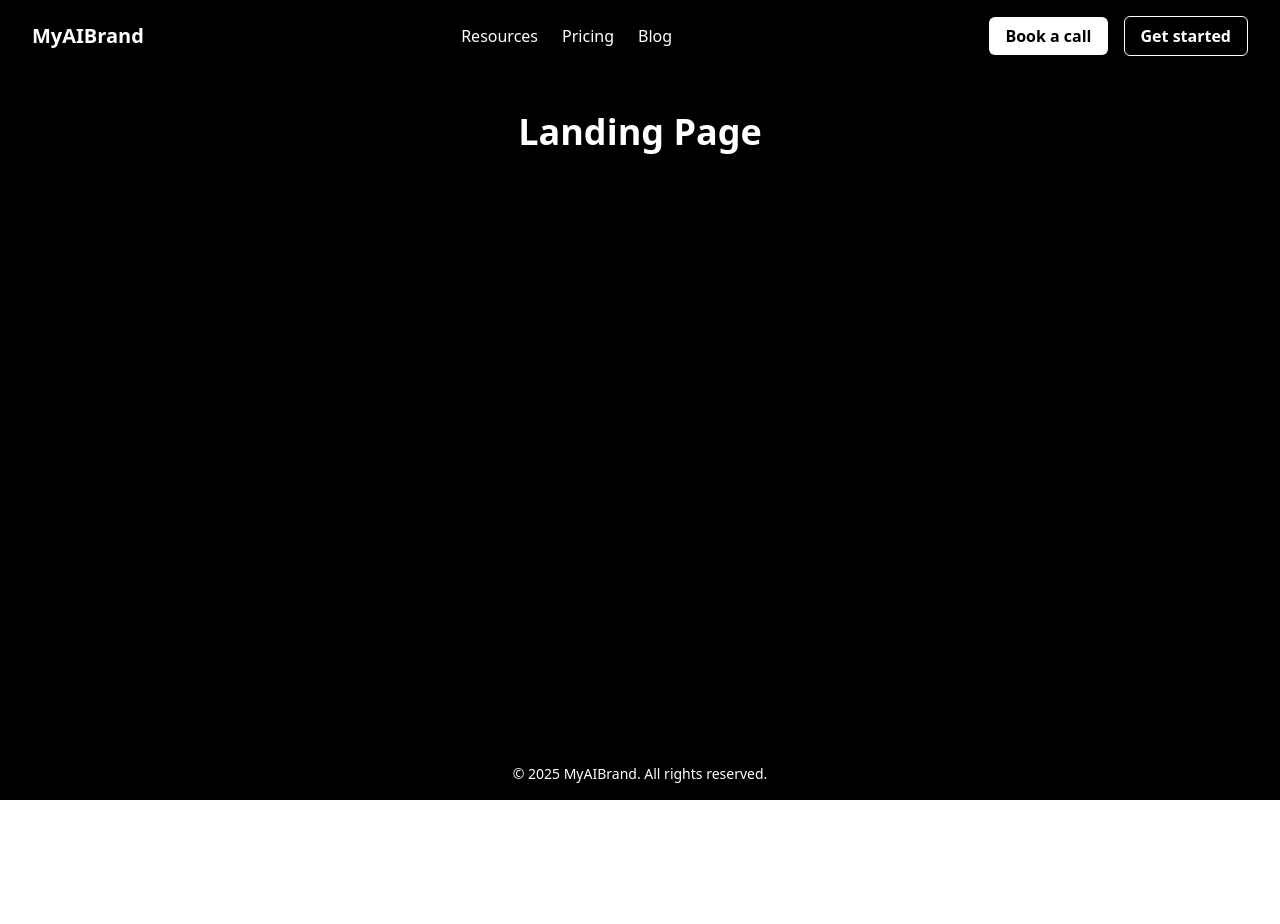
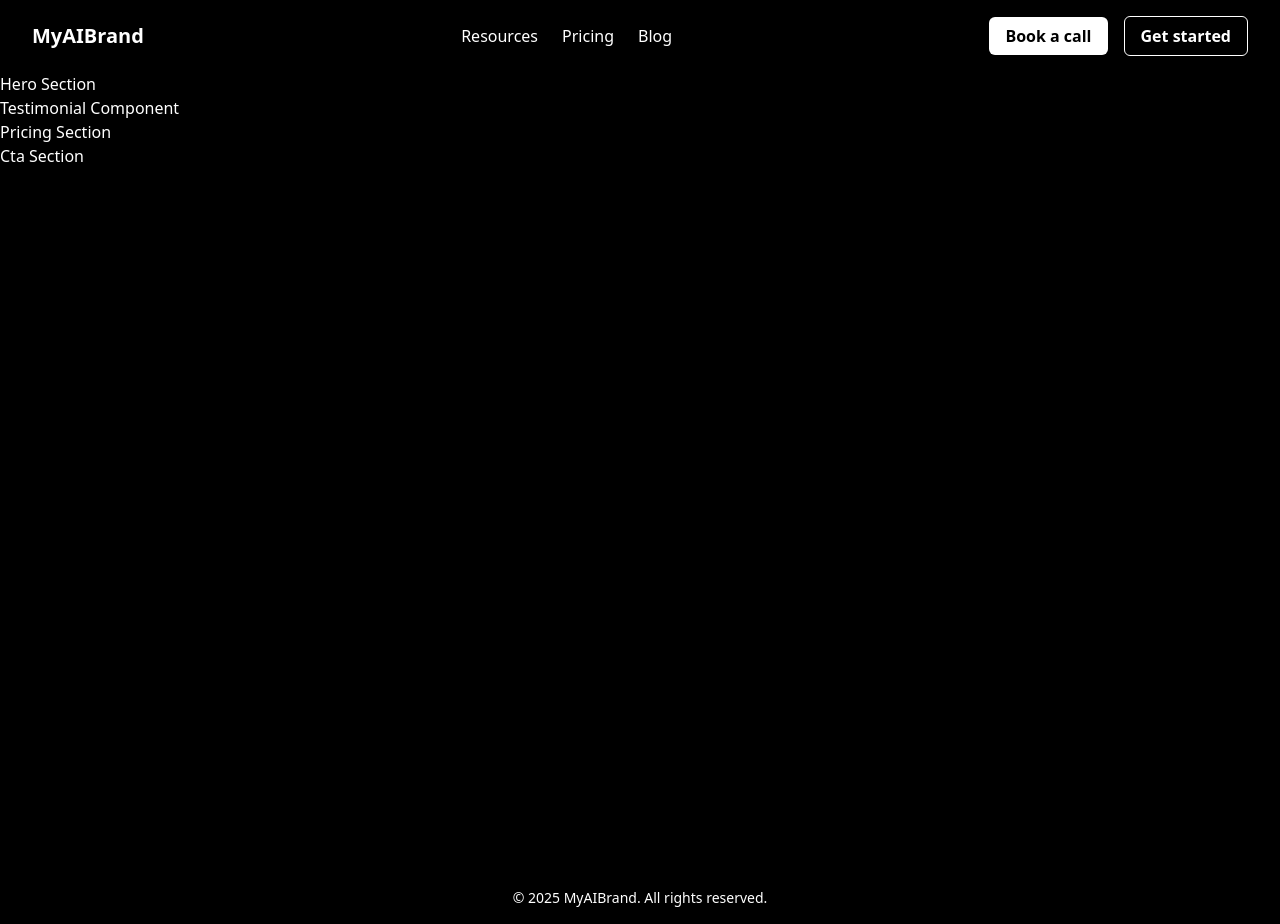
Before and after one commit to Omar-Alme/caption-generator, a React app: page / in a window 1280 px wide. Before the commit the page ends 800 px from the top, so only its background shows below. Built offline with nearby package versions, Linux system fonts and the light colour scheme; the HTML template or start-up script is replaced by a standard one.

Commit message:
landing page structure

```diff
--- a/package.json
+++ b/package.json
@@ -10,6 +10,8 @@
     "preview": "vite preview"
   },
   "dependencies": {
+    "@headlessui/react": "^2.2.0",
+    "@heroicons/react": "^2.2.0",
     "@tailwindcss/vite": "^4.0.8",
     "react": "^19.0.0",
     "react-dom": "^19.0.0",
--- /dev/null
+++ b/src/components/landing/CtaSectionComponent.tsx
@@ -0,0 +1,5 @@
+export default function CtaSectionComponent() {
+    return (
+        <h1>Cta Section</h1>
+    )
+}
--- a/src/components/landing/Header.tsx
+++ b/src/components/landing/Header.tsx
@@ -1,5 +1,6 @@
-import { CtaButton } from "./CtaButton";
-import { GetStartedButton } from "./GetStartedButton";
+import { Link } from "react-router-dom";
+import { CtaButton } from "./buttons/CtaButton";
+import { GetStartedButton } from "./buttons/GetStartedButton";
 import Navbar from "./Navbar";
 
 export default function Header() {
@@ -9,7 +10,9 @@ export default function Header() {
             <Navbar />
             <div className="space-x-4 hidden md:block">
                 <CtaButton>Book a call</CtaButton>
-                <GetStartedButton>Get started</GetStartedButton>
+                <Link to="/generator">
+                    <GetStartedButton>Get started</GetStartedButton>
+                </Link>
             </div>
         </header>
     );
--- /dev/null
+++ b/src/components/landing/HeroSectionComponent.tsx
@@ -0,0 +1,5 @@
+export default function HeroSectionComponent() {
+    return (
+        <h1>Hero Section</h1>
+    )
+}
--- /dev/null
+++ b/src/components/landing/PricingSectionComponent.tsx
@@ -0,0 +1,5 @@
+export default function PrisingSectionComponent() {
+    return (
+        <h1>Pricing Section</h1>
+    )
+}
--- /dev/null
+++ b/src/components/landing/TestimonialComponent.tsx
@@ -0,0 +1,5 @@
+export default function TestimonialComponent() {
+    return (
+        <h1>Testimonial Component</h1>
+    )
+}
--- a/src/layouts/ChatLayout.tsx
+++ b/src/layouts/ChatLayout.tsx
@@ -1,7 +1,7 @@
 export default function ChatLayout() {
     return (
         <div>
-            <h1 className="text-4xl font-bold text-center mt-10">Landing Page</h1>
+            <h1 className="text-4xl font-bold text-center mt-10">Chat Layout</h1>
         </div>
     )
 }
--- a/src/layouts/LandingLayout.tsx
+++ b/src/layouts/LandingLayout.tsx
@@ -6,7 +6,7 @@ export default function LandingLayout() {
     return (
         <div className="min-h-screen bg-black text-white flex flex-col">
             <Header />
-            <main className="flex-1">
+            <main className="flex-1 relative">
                 <Outlet />
             </main>
             <Footer />
--- a/src/pages/LandingPage.tsx
+++ b/src/pages/LandingPage.tsx
@@ -1,7 +1,15 @@
+import CtaSectionComponent from "../components/landing/CtaSectionComponent";
+import HeroSectionComponent from "../components/landing/HeroSectionComponent";
+import PricingSectionComponent from "../components/landing/PricingSectionComponent";
+import TestimonialComponent from "../components/landing/TestimonialComponent";
+
 export default function LandingPage() {
     return (
-        <div>
-            <h1 className="text-4xl font-bold text-center mt-10">Landing Page</h1>
+        <div className="min-h-screen w-full bg-black text-white">
+            <HeroSectionComponent />
+            <TestimonialComponent />
+            <PricingSectionComponent />
+            <CtaSectionComponent />
         </div>
     )
 }
```
Also changed, not shown: src/components/landing/Footer.tsx (+5 -5 lines), src/components/landing/buttons/CtaButton.tsx (renamed from src/components/landing/CtaButton.tsx), src/components/landing/buttons/GetStartedButton.tsx (renamed from src/components/landing/GetStartedButton.tsx), 1 other file (tests, documents, lock files or other folders).
